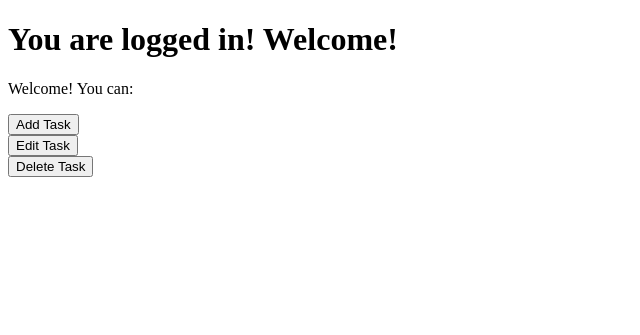
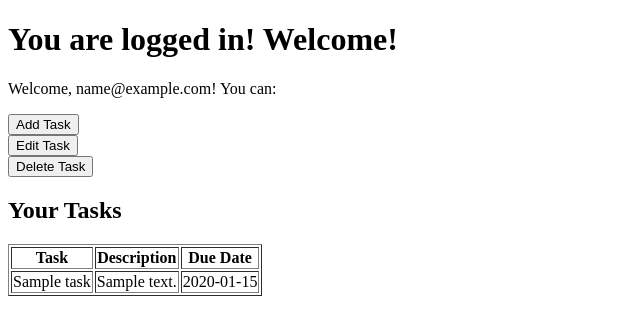
Before and after one commit to emmairiso/taskcreator, a Flask app: page /dashboard in a window 1280 px wide. Shown: the top 335 px of the page, without its empty margins (0-640 px from the left). Run offline with Flask 3, Linux system fonts and the light colour scheme; a user stored in the database is signed in; tables that the repository leaves empty hold one stand-in row (values such as "Sample post").

Commit message:
add a task display to the dashboard

```diff
--- a/app.py
+++ b/app.py
@@ -7,6 +7,7 @@ from models.user import create_user
 from flask_login import LoginManager, UserMixin, login_user, login_required, logout_user, current_user
 from werkzeug.security import generate_password_hash, check_password_hash
 from datetime import datetime
+
 
 app = Flask(__name__)
 
@@ -66,25 +67,46 @@ def login():
 
 @app.route("/dashboard", methods=["POST", "GET"])
 def dashboard():
-    return render_template("dashboard.html")
+        if request.method == "POST":
+            title = request.form.get("title")
+            description = request.form.get("description")
+            first_date = request.form.get("due_date")
+            try:
+                due_date_obj = datetime.strptime(first_date, "%Y-%m-%d").date() if first_date else None
+                new_task = Task(title=title, description=description, user_id=current_user.id, due_date=due_date_obj)
+                db.session.add(new_task)
+                db.session.commit()
+                return redirect("/dashboard")
+            except Exception as e:
+                db.session.rollback()
+                return f"There was an error: {e}"
+        user_tasks = Task.query.filter_by(user_id=current_user.id).all()
+        return render_template("dashboard.html", tasks=user_tasks)
+
 
 @app.route("/add_task", methods=["POST", "GET"])
 def add_task():
-    if request.method == "POST":
-        title = request.form.get("title")
-        description = request.form.get("description")
-        due_date = request.form.get("due_date")
-        try:
-            due_date_obj = datetime.strptime(due_date, "%Y-%m-%d").date() if due_date else None
-            new_task = Task(title=title, description=description, user_id=current_user.id, due_date=due_date_obj)
-            db.session.add(new_task)
-            db.session.commit()
-            return redirect("/dashboard")
-        except Exception as e:
-            db.session.rollback()
-            return f"There was an error: {e}"
+    #if request.method == "POST":
+        #title = request.form.get("title")
+        #description = request.form.get("description")
+        #due_date = request.form.get("due_date")
+        #try:
+            #due_date_obj = datetime.strptime(due_date, "%Y-%m-%d").date() if due_date else None
+            #new_task = Task(title=title, description=description, user_id=current_user.id, due_date=due_date_obj)
+            #db.session.add(new_task)
+            #db.session.commit()
+            #return redirect("/dashboard")
+        #except Exception as e:
+            #db.session.rollback()
+            #return f"There was an error: {e}"
     return render_template("add_task.html")
 
+@app.after_request
+def add_header(response):
+    response.headers["Cache-Control"] = "no-cache, no-store, must-revalidate"
+    response.headers["Pragma"] = "no-cache"
+    response.headers["Expires"] = "0"
+    return response
 
 if __name__ in "__main__":
     with app.app_context():
--- a/templates/add_task.html
+++ b/templates/add_task.html
@@ -8,7 +8,7 @@
 
 <body>
     <h1>Add Task</h1>
-    <form action="/add_task", method="POST">
+    <form action="/dashboard", method="POST">
         <label for="title">Task Title:</label><br>
         <input type="text" id="title" name="title"><br>
         <label for="description">Task Description:</label><br>
--- a/templates/dashboard.html
+++ b/templates/dashboard.html
@@ -7,7 +7,7 @@
 </head>
 <body>
     <h1>You are logged in! Welcome! </h1>
-        <p>Welcome! You can:</p>
+        <p>Welcome, {{ current_user.email }}! You can:</p>
         <a href="/add_task">
             <button>Add Task</button><br>
         </a>
@@ -16,6 +16,26 @@
         </a>
         <button>Delete Task</button><br>
 
+    {% if tasks %}
+        <h2>Your Tasks</h2>
+        <table border="1">
+            <tr>
+                <th>Task</th>
+                <th>Description</th>
+                <th>Due Date</th>
+            </tr>
+            {% for task in tasks %}
+            <tr>
+                <td>{{ task.title }}</td>
+                <td>{{ task.description }}</td>
+                <td>{{ task.due_date }}</td>
+            </tr>
+            {% endfor %}
+        </table>
+    {% else %}
+        <p>You have no tasks. <a href="/add_task">Add your first task!</a></p>
+    {% endif %}
+
 
 
 </body>
```
